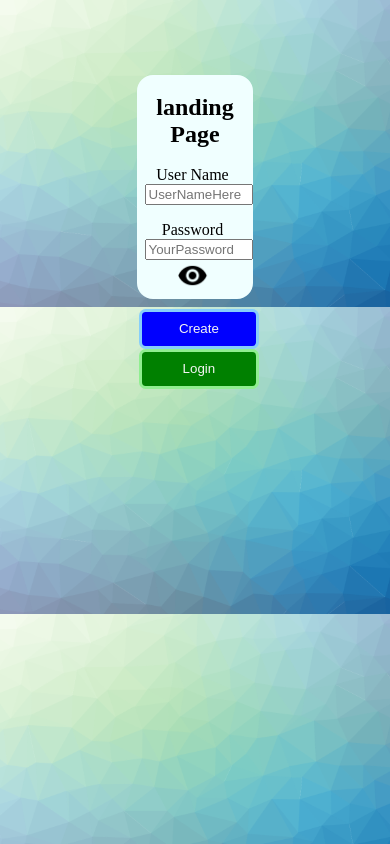
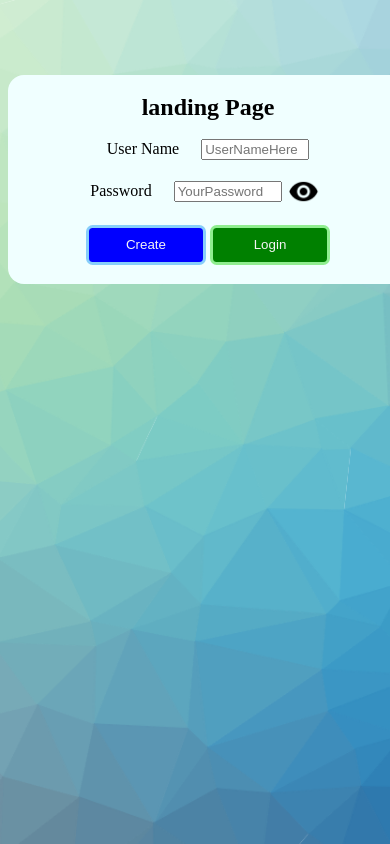
Before and after one commit to dMacGit/landingpage, a plain HTML site: page index.html in a window 390 px wide. Drawn offline with Linux system fonts and the light colour scheme.

Commit message:
Worked on Responsive layout of page

```diff
--- a/index.html
+++ b/index.html
@@ -1,6 +1,7 @@
 <!DOCTYPE html>
 <html>
     <head>
+        <meta name="viewport" content="width=device-width, initial-scale=1">
         <link rel="stylesheet" href="static/css/style.css">
     </head>
     <body>
--- a/scripts/login.js
+++ b/scripts/login.js
@@ -3,8 +3,8 @@ create_Login_Listener = function () {
     var create_Button = document.getElementById("create-button");
     var show_Button = document.getElementById("show-button");
     var passwordVisible = false;
-    const visible_image = "/static/img/edited_visible.png";
-    const non_visible_image = "/static/img/visibility-off.png";
+    const visible_image = "./static/img/edited_visible.png";
+    const non_visible_image = "./static/img/visibility-off.png";
     login_Button.addEventListener("click", function (e) {
         if (e.target.id == "login-button")
         {
--- a/static/css/style.css
+++ b/static/css/style.css
@@ -1,35 +1,46 @@
 body {
-
+    /*Set Background Trianglify image
+        - Centered, Fixed, no repeat.
+    */
     width: auto;
     height: auto;
     background-image: url("../img/trianglify.png");
     background-size: cover;
+    background-attachment: fixed;
+    background-position: center;
+    background-repeat: no-repeat;
 }
 
 section {
-    width: 30%;
-    height: 220px;
-
-    margin: auto;
-    margin-top: 20%;
+    /*display: inline-block;*/
+    min-width: auto;
+    max-width: 30em;
+    width: 25em;
+    /*height: 15em;*/
+    min-height: auto;
+    /*max-height: 15em;*/
+    margin: 20% auto 20% auto;
 
     background-color: azure;
     border-radius: 1em;
-    border: 2px solid azure;
+    border: 0px solid azure;
 }
 
 section header {
-    margin-top: 1.1em;
-    margin-bottom: 1.1em;
+    display: inline-block;
+    width: 100%;
     text-align: center;
+    margin: 1.2em auto 1.1em auto;
 }
 section header h2{
     margin-top: 0;
     margin-bottom: 0;
+    text-align: center;
 }
 
 .login-Panel {
     text-align: center;
+    padding-bottom: 1.2em;
 }
 
 label[for=name] {
@@ -56,7 +67,7 @@ label[for=password] {
     height: 35px;
     margin-top: -2px;
     vertical-align: middle;
-    background-image: url('/static/img/edited_visible.png');
+    background-image: url("../img/edited_visible.png");
     background-size: contain;
     background-color: transparent;
     border-color: transparent;
```
